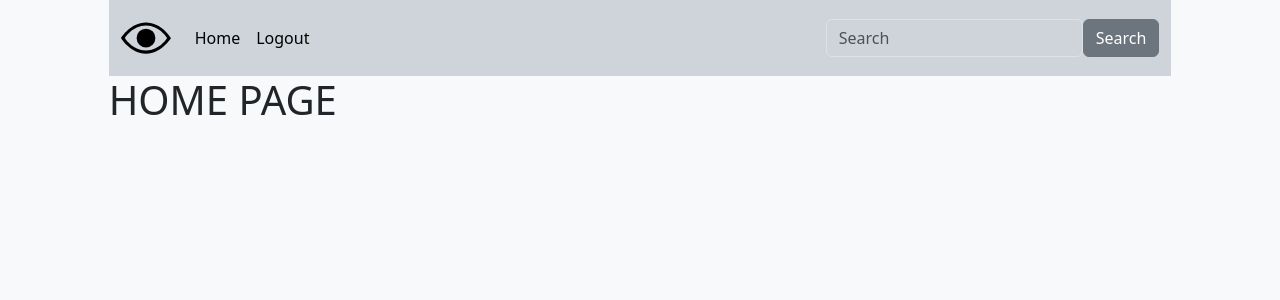
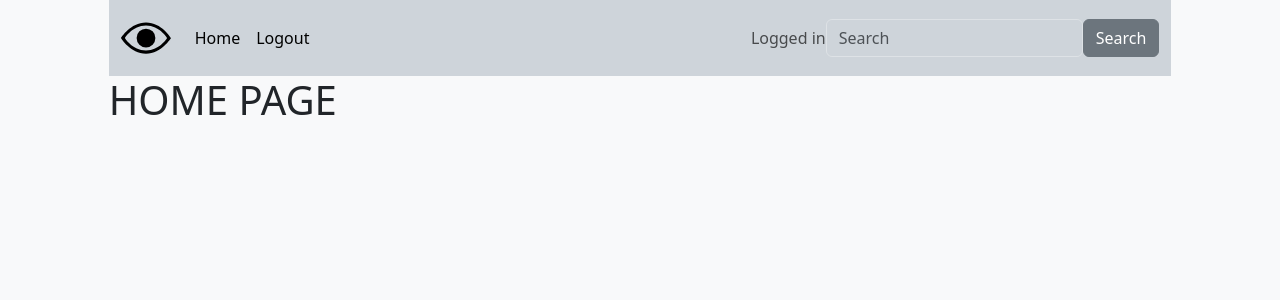
Before and after one commit to badgersky/social-media-app, a Django app: page / in a window 1280 px wide. Shown: the top 300 px of the page. Run offline with Django 4.2, Linux system fonts and the light colour scheme; the visitor is signed in with stand-in values (Sample User, id 1); some libraries are stand-ins or nearby versions.

Commit message:
logged in span if user is logged in

```diff
--- a/templates/partials/nav.html
+++ b/templates/partials/nav.html
@@ -23,6 +23,9 @@
                     </li>
                 {% endif %}
             </ul>
+            {% if user.is_authenticated %}
+                <span class="navbar-text">Logged in</span>
+            {% endif %}
             <form class="d-flex" role="search">
                 <input class="form-control bg-dark-subtle" type="search" placeholder="Search" aria-label="Search">
                 <button class="btn btn-secondary" type="submit">Search</button>
```
